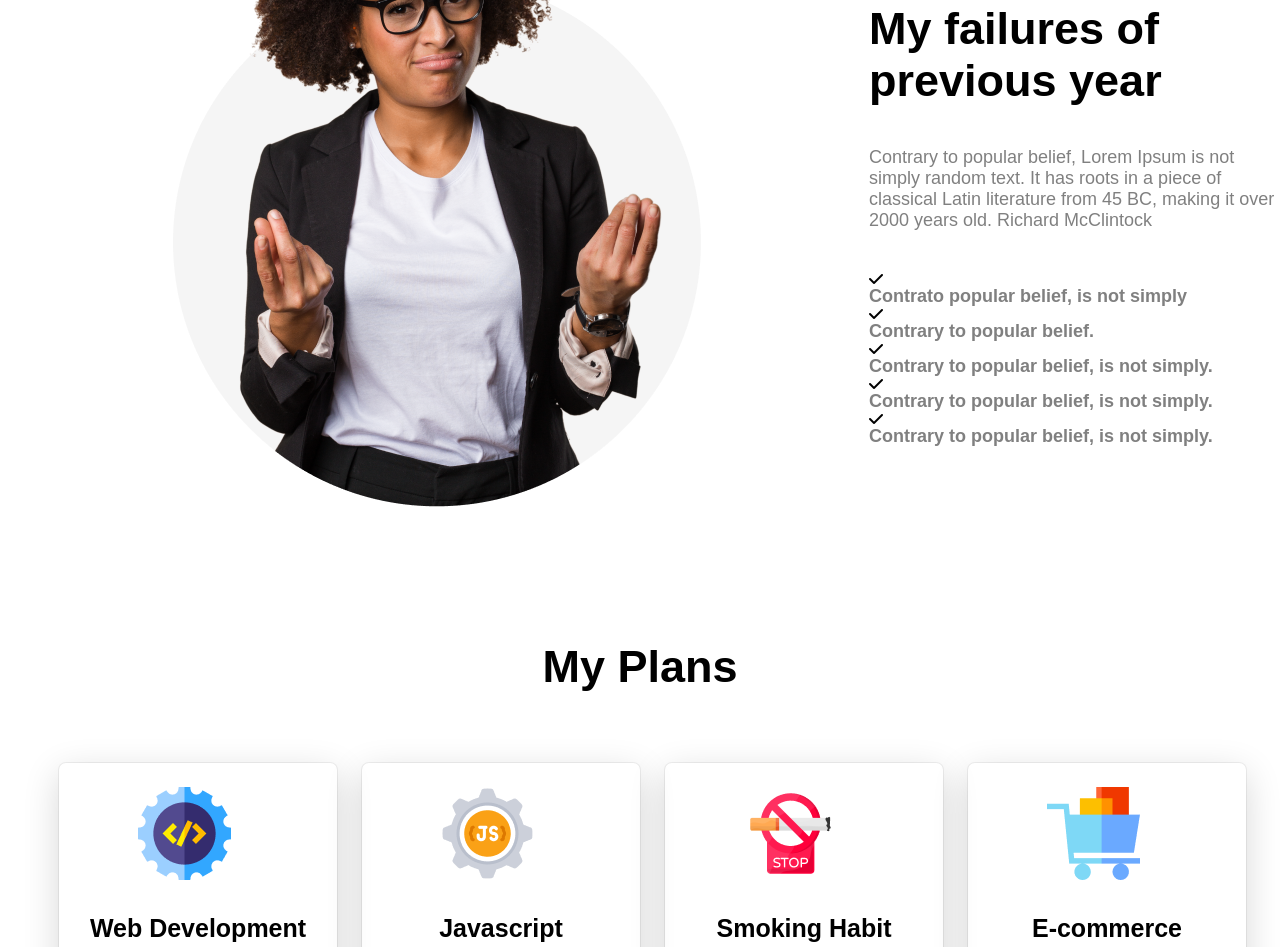
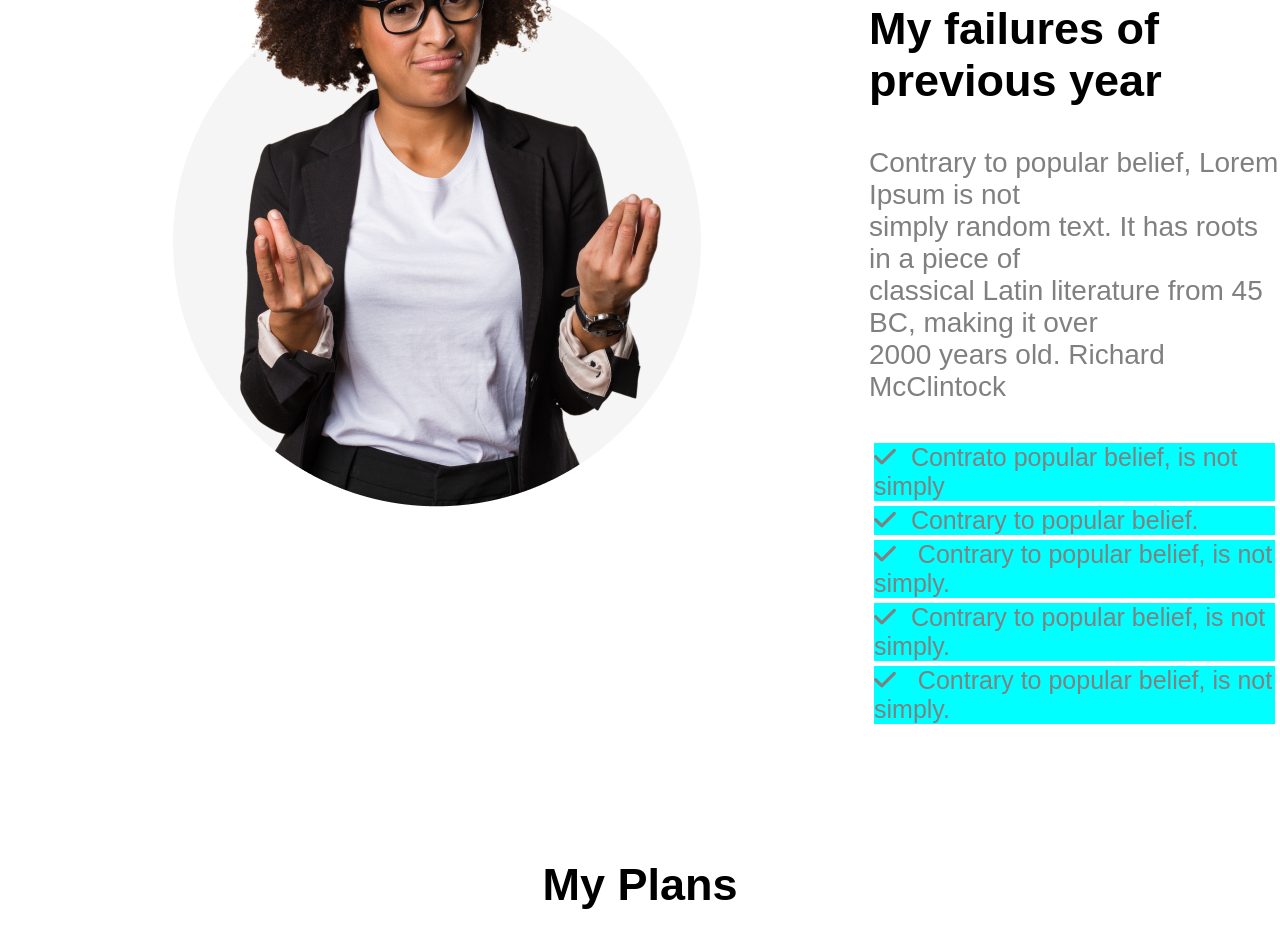
Before and after one commit to DipongkarRoy770/new-folder-1, a plain HTML site: page index.html in a window 1280 px wide. Shown: the part 974-1921 px from the top of the page. Drawn offline with Linux system fonts and the light colour scheme.

Commit message:
all code finis

```diff
--- a/index.html
+++ b/index.html
@@ -30,21 +30,17 @@
                      <p class="main-discription">Contrary to popular belief, Lorem Ipsum is not <br>simply random text. It has roots in a piece of <br>classical Latin literature from 45 BC, making it over <br> 2000 years old. Richard McClintock</p>
                       <ul class="list-item">
                          <div class="box-icon">
-                    <i class="fa-solid fa-check">
-                        <li>Contrato popular belief, is not simply</li>
-                             </i>
-                             <i class="fa-solid fa-check">
-                                <li>Contrary to popular belief.</li>
-                             </i>
-                             <i class="fa-solid fa-check">
-                                <li> Contrary to popular belief, is not simply.</li>
-                             </i>
-                             <i class="fa-solid fa-check">
-                                <li> Contrary to popular belief, is not simply.</li>
-                             </i>
-                             <i class="fa-solid fa-check">
-                                <li> Contrary to popular belief, is not simply.</li>
-                             </i>
+
+                            <li> <i class="fa-solid fa-check" id="icon"></i>Contrato popular belief, is not simply</li>
+
+                             <li> <i class="fa-solid fa-check" id="icon"></i>Contrary to popular belief.</li>
+
+                             <li> <i class="fa-solid fa-check" id="icon"></i> Contrary to popular belief, is not simply.</li>
+
+                             <li> <i class="fa-solid fa-check" id="icon"></i>Contrary to popular belief, is not simply.</li>
+
+                             <li> <i class="fa-solid fa-check" id="icon"></i>  Contrary to  popular belief, is not simply.</li>
+
                          </div>
                       </ul>
                  </div>
--- a/style.css
+++ b/style.css
@@ -56,17 +56,22 @@
     margin-top: 220px;
 }
 .main-discription{
-    font-size: 18px;
+    font-size: 28px;
     color: gray;
     margin-top: 40px;
 }
 .list-item{
     margin-top: 40px;
 }
-li{
+#icon{
+  margin-right: 15px;
+}
+.box-icon li{
+    margin: 5px;
     list-style: none;
-    font-size: 18px;
+    font-size: 25px;
     color: gray;
+    background-color: aqua;
 }
 /* main part -2 */
 .main-title-2{
```
